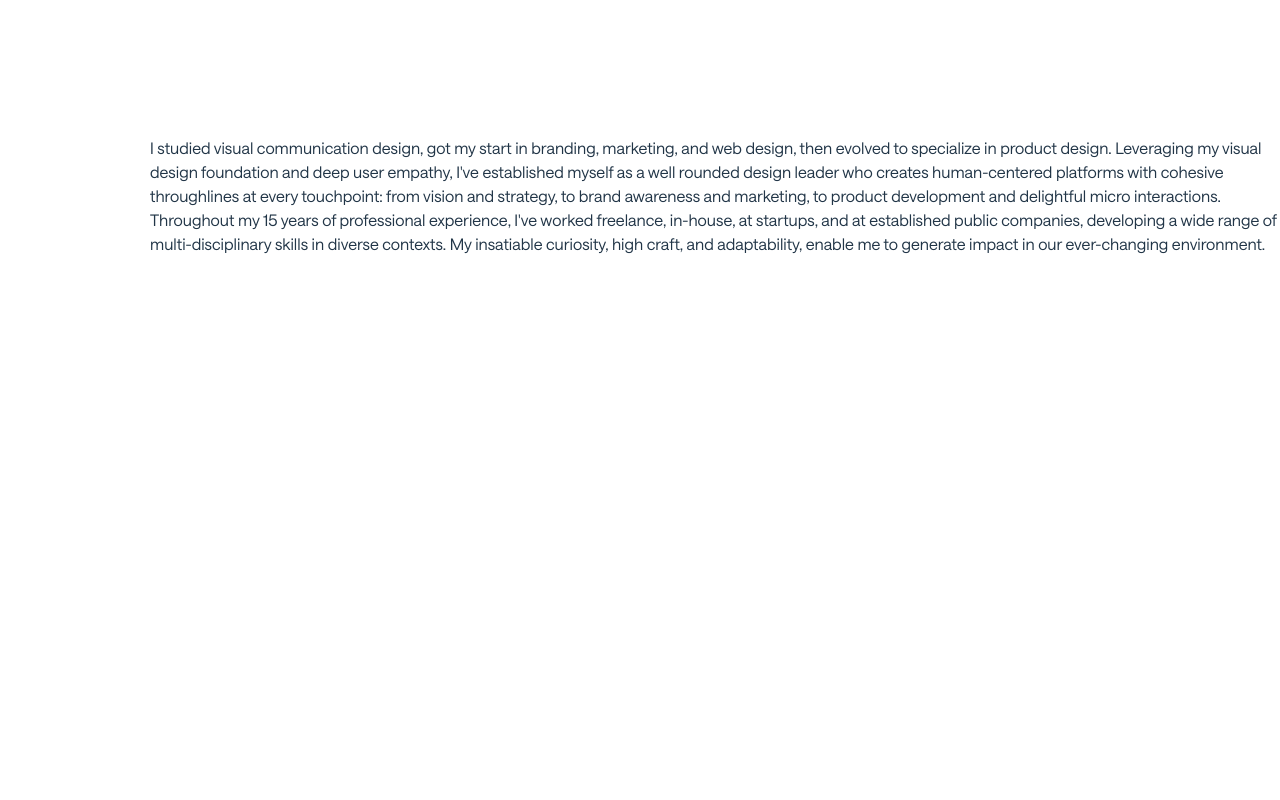
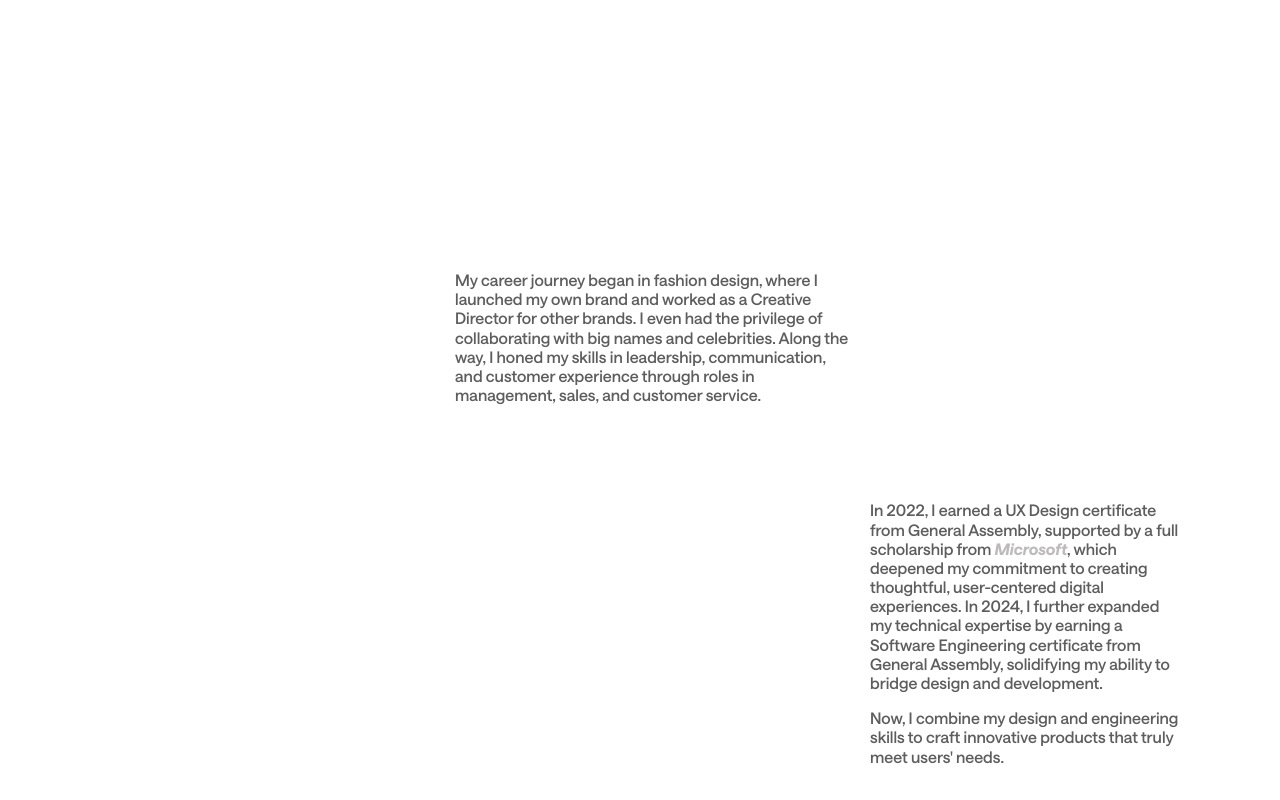
Before and after one commit to XOKEESH/km-portfolio, a React (Vite) app: page / in a window 1280 px wide. Shown: the part 2480-3280 px from the top of the page. Built offline with nearby package versions, Linux system fonts and the light colour scheme.

Commit message:
updates to values section

```diff
--- /dev/null
+++ b/src/components/Background.css
@@ -0,0 +1,40 @@
+.background {
+    display: flex;
+    margin-left: 60px;
+    padding: 100px;
+    color: #fff;
+    height: 100vh;
+  }
+
+  /* .background-left, .background-right {
+    width: 45%;
+  } */
+
+  .background-left p {
+    margin-left: 60px;
+    margin: 0;
+    padding-left: 145px;
+    font-size: 1rem;
+    line-height: 1.2;
+    margin-top: 50px;
+    margin-bottom: 80px;
+    color: #5d5d5d;
+    font-weight: 500;
+    max-width: 400px;
+  }
+
+  .background-right p {
+    font-size: 1rem;
+    line-height: 1.2;
+    color: #5d5d5d;
+    font-weight: 500;
+    max-width: 400px;
+    margin-left: 280px;
+    padding-left: 280px;
+  }
+
+  .background-right .highlight {
+    font-style: italic;
+    font-weight: 700;
+    color: #bcbaba;
+  }
--- a/src/components/Background.jsx
+++ b/src/components/Background.jsx
@@ -1,11 +1,31 @@
 import React from 'react'
+import './Background.css'
 
 const Background = () => {
-    return (
-      <section id="background" className="section">
-        <p>I studied visual communication design, got my start in branding, marketing, and web design, then evolved to specialize in product design. Leveraging my visual design foundation and deep user empathy, I've established myself as a well rounded design leader who creates human-centered platforms with cohesive throughlines at every touchpoint: from vision and strategy, to brand awareness and marketing, to product development and delightful micro interactions. Throughout my 15 years of professional experience, I've worked freelance, in-house, at startups, and at established public companies, developing a wide range of multi-disciplinary skills in diverse contexts. My insatiable curiosity, high craft, and adaptability, enable me to generate impact in our ever-changing environment.</p>
-      </section>
-    )
-  }
+  return (
+    <section id="background" className="background">
+      <div className="background-left">
+        <p>
+          My career journey began in fashion design, where I launched my own brand and worked as a
+          Creative Director for other brands. I even had the privilege of collaborating with big names
+          and celebrities. Along the way, I honed my skills in leadership, communication, and customer
+          experience through roles in management, sales, and customer service.
+        </p>
+      </div>
+      <div className="background-right">
+        <p>
+          In 2022, I earned a UX Design certificate from General Assembly, supported by a full
+          scholarship from <span className="highlight">Microsoft</span>, which deepened my commitment to
+          creating thoughtful, user-centered digital experiences. In 2024, I further expanded my technical expertise by earning a Software Engineering
+          certificate from General Assembly, solidifying my ability to bridge design and development.
+        </p>
+        <p>
+          Now, I combine my design and engineering skills to craft innovative products that truly meet
+          users' needs.
+        </p>
+      </div>
+    </section>
+  )
+}
 
-  export default Background
+export default Background
```
